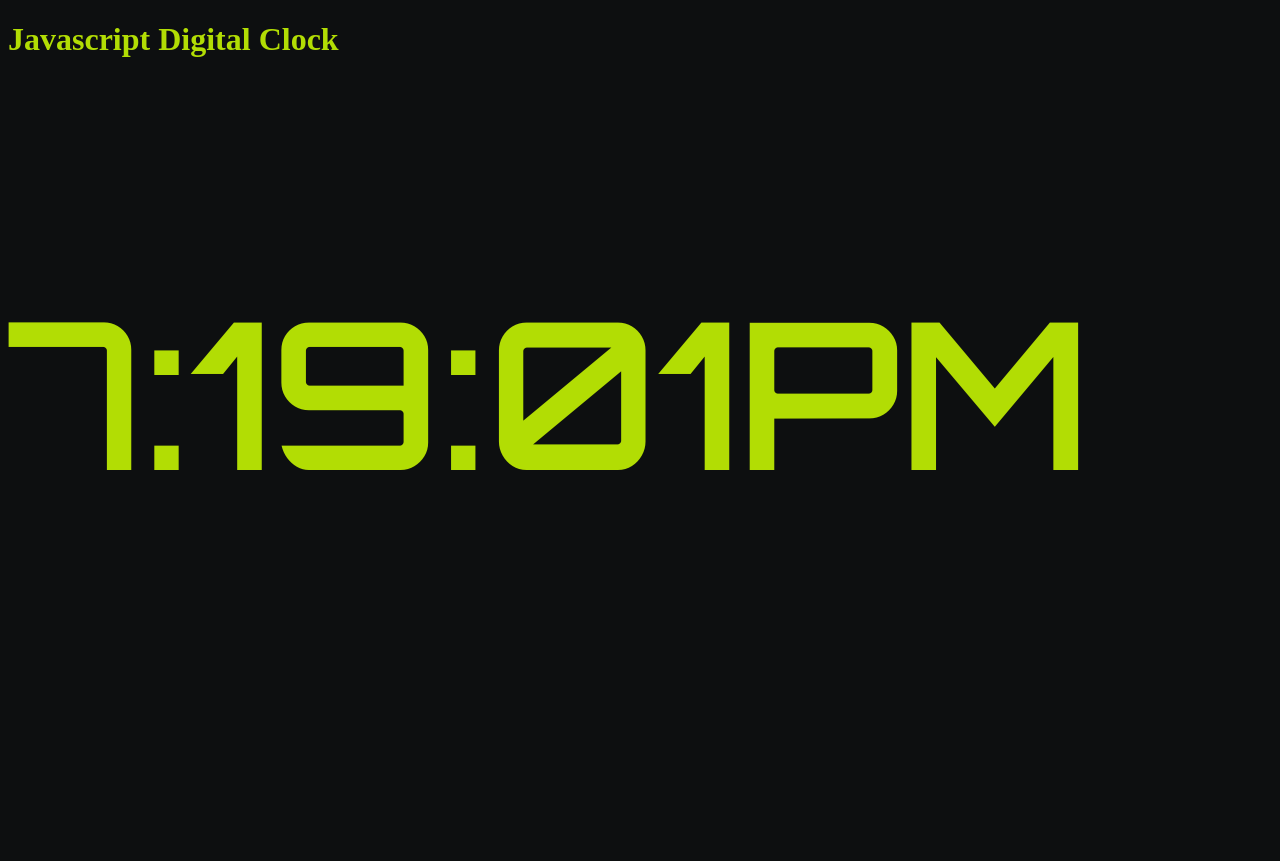
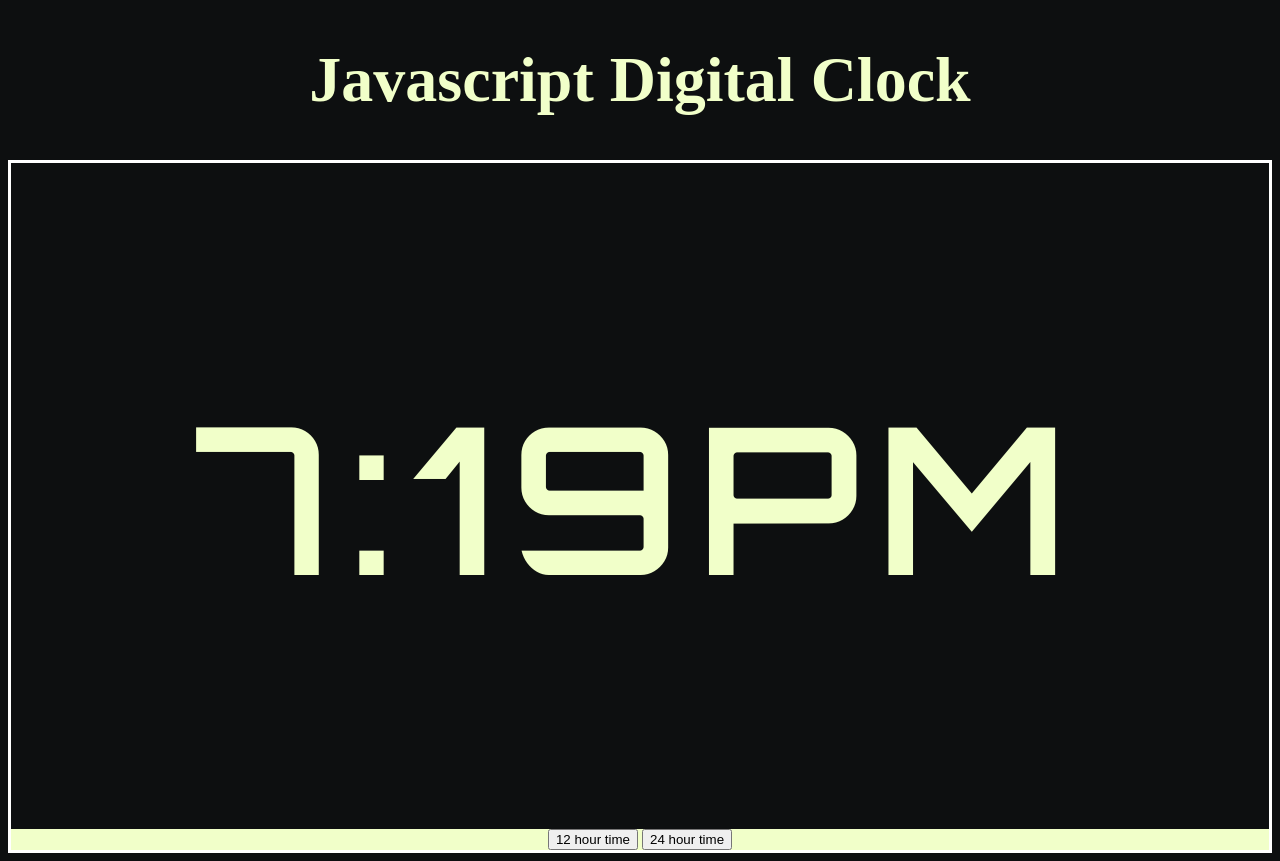
Before and after one commit to mmac89/clock, a plain HTML site: page index.html in a window 1280 px wide. Before the commit the page ends 800 px from the top, so only its background shows below. Drawn offline with Linux system fonts and the light colour scheme.

Commit message:
changed some css and fixed twelve pm issue and added buttons that will switch between 12 and 24 hour time

```diff
--- a/index.html
+++ b/index.html
@@ -5,11 +5,23 @@
 <head>
     <title>Javascript Project</title>
     <link href="https://fonts.googleapis.com/css2?family=Orbitron:wght@600&display=swap" rel="stylesheet">
-    <link href="styles.css" rel="stylesheet">
+    <link href="styles.css"  type="text/css" rel="stylesheet">
 
 </head>
 <body>
-    <div id="clockDiv"><span id = "clock"></span></div>
+    <header>
+        <h1 id="pageTitle"></h1>
+    </header>
+
+    <div id="clockDiv">
+        <span id = "clock"></span>
+
+        <div id= "buttons">
+            <button id="twelveHour"> 12 hour time</button>
+            <button id="twentyFourHour"> 24 hour time</button>
+        </div>
+    </div>
+
 
     <script src="script.js"></script>
 </body>
--- a/script.js
+++ b/script.js
@@ -1,25 +1,25 @@
-let header = document.createElement('h1');
-header.innerHTML = "Javascript Digital Clock";
-document.body.appendChild(header);
+
+document.getElementById('pageTitle').innerHTML = "Javascript Digital Clock";
 const time= document.createElement('h3');
 
 
+
 function currentTime(){
-    const clockDiv = document.getElementById('clock');
+   // const clockDiv = document.getElementById('clock');
     const date = new Date();
     let h= date.getHours();
     let q = twelveHourTime(h);
-    h = date.getHours()>= 12 ? date.getHours()-12: date.getHours();;
+    h = date.getHours()> 12 ? date.getHours()-12: date.getHours();;
     let m = date.getMinutes();
-    let s = date.getSeconds();
+    //let s = date.getSeconds();
     m= updateTime(m);
-    s= updateTime(s);
+    //s= updateTime(s);
 
 
     clock.appendChild(time);
-    time.innerHTML= ( h + ':' + m + ':' + s + q);
+    time.innerHTML= ( h + ':' + m /*+ ':' + s*/ + q);
 
-    document.body.appendChild(clock);
+    //document.body.appendChild(clock);
     let t =  setTimeout(() => {
         currentTime();
     }, 1000);
--- a/styles.css
+++ b/styles.css
@@ -1,12 +1,25 @@
 #clock{
     font-family: 'Orbitron', sans-serif;
     font-size: 175px;
-    color: #b2dd04;
+    color: #f1ffc9;
+    letter-spacing: .1em;
 }
-h1{
-    color: #b2dd04;
-}
+
 
 body{
     background-color: #0d0f10;
+    text-align: center;
 }
+h1{
+    color: #f1ffc9;
+    font-size: 4em;
+}
+
+#clockDiv{
+    border: white solid;
+}
+
+#buttons{
+    background-color: #f1ffc9;
+    color: #0d0f10;
+}
```
